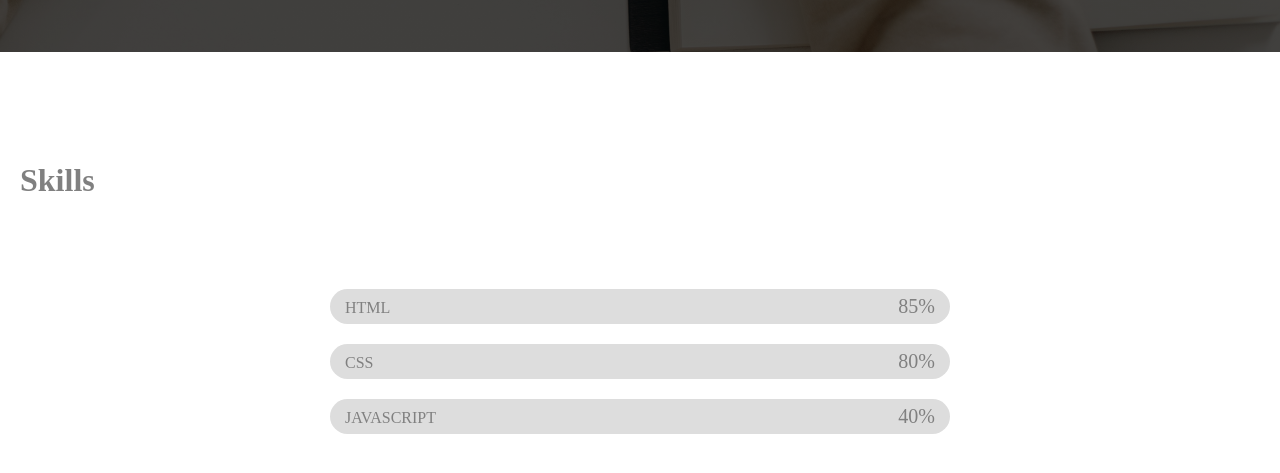
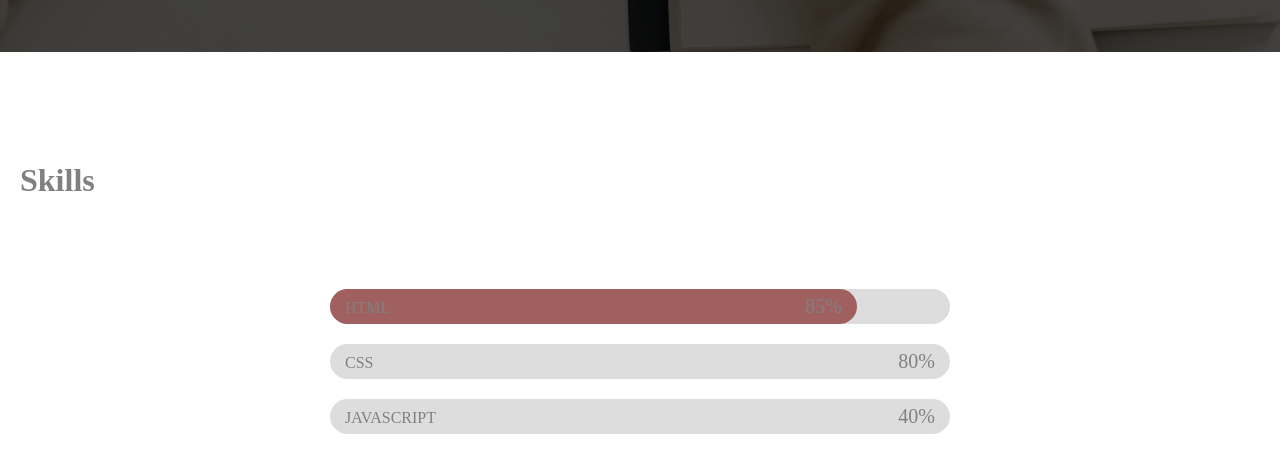
Before and after one commit to mehwishjbe/my-portfolio, a plain HTML site: page index.html in a window 1280 px wide. Shown: the part 1053-1526 px from the top of the page. Drawn offline with Linux system fonts and the light colour scheme; a web font is replaced by a local one.

Commit message:
html skills bar style

```diff
--- a/style.css
+++ b/style.css
@@ -188,6 +188,15 @@ span{
     margin-top: 6px;
     float: right;
 }
+
+#html{
+    width: 85%;
+    animation: animation-html 3s;
+    height: 35px;
+    border-radius: 1000px;
+    background-color: rgb(160, 96, 96);
+    color: rgb(112, 24, 24);
+}
 /* SKILLS SECTIONS ENDS */
 
 
```
